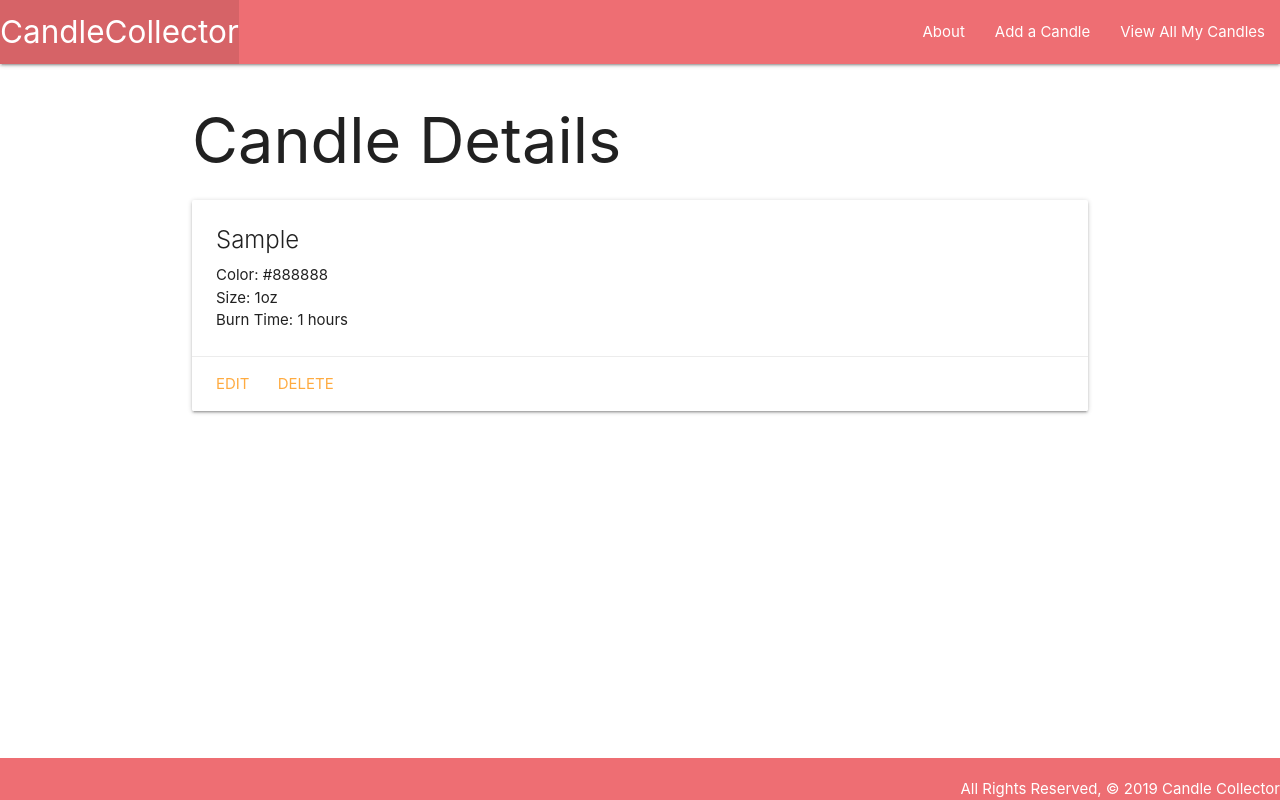
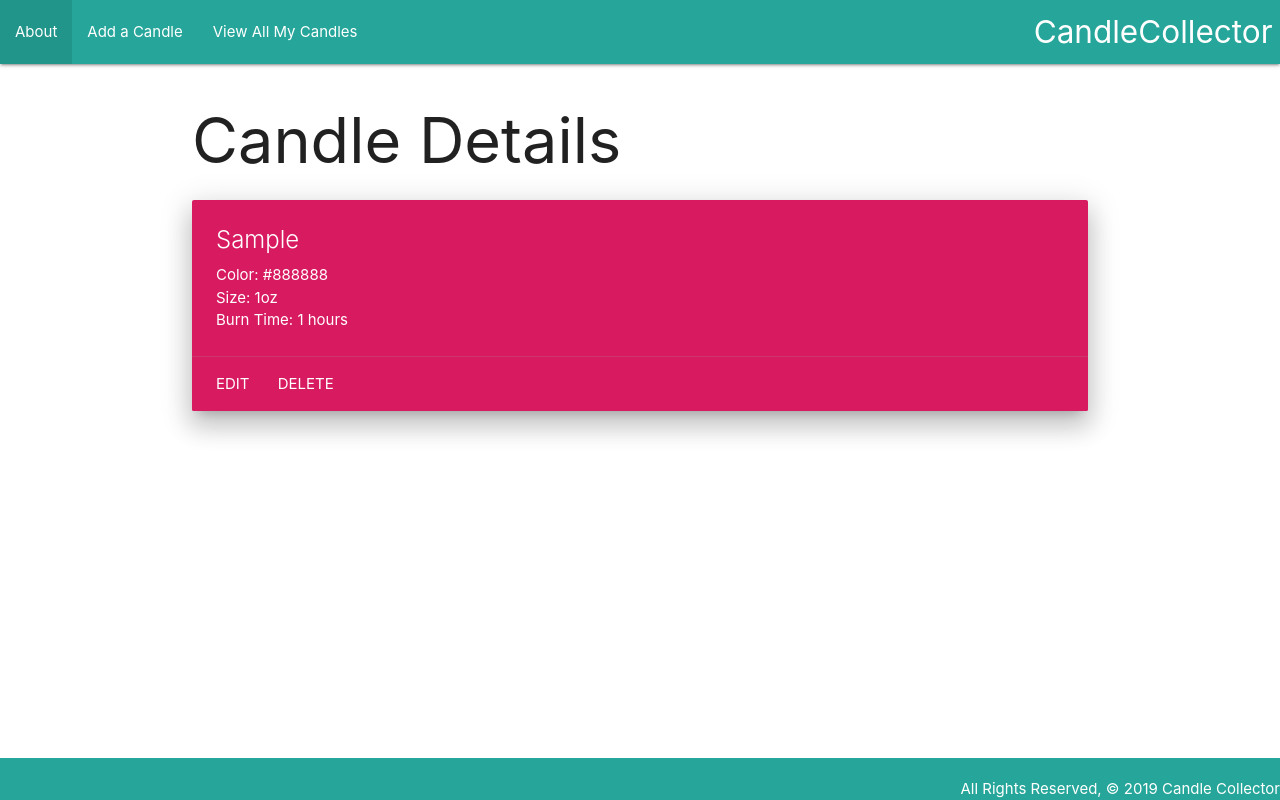
Before and after one commit to kellynelson13/candle_collector, a Django app: page /candles/1/ in a window 1280 px wide. Run offline with Django 4.2, Linux system fonts and the light colour scheme; tables that the repository leaves empty hold one stand-in row (values such as "Sample post").

Commit message:
adds some custom styling with materialize

```diff
--- a/main_app/templates/base.html
+++ b/main_app/templates/base.html
@@ -18,15 +18,15 @@
     />
   </head>
   <body>
-    <header class="navbar-fixed">
+    <header class="navbar-fixed" >
       <nav>
-        <div class="nav-wrapper">
+        <div class="nav-wrapper teal lighten-1" >
           <ul>
             <li>
-              <a href="/" class="left brand-logo"> CandleCollector</a>
+              <a href="/" class="right brand-logo"> CandleCollector</a>
             </li>
           </ul>
-          <ul class="right">
+          <ul class="left">
             <li><a href="/about">About</a></li>
             <li><a href="{% url 'candle_create' %}">Add a Candle</a></li>
             <li><a href="/candles">View All My Candles</a></li>
@@ -35,7 +35,7 @@
       </nav>
     </header>
     <main class="container">{% block content %} {% endblock %}</main>
-    <footer class="page-footer">
+    <footer class="page-footer teal lighten-1">
       <div class="right">All Rights Reserved, © 2019 Candle Collector</div>
     </footer>
   </body>
--- a/main_app/templates/candles/detail.html
+++ b/main_app/templates/candles/detail.html
@@ -3,16 +3,16 @@
 
 <h1>Candle Details</h1>
 
-<div class="card">
-  <div class="card-content">
+<div class="card pink darken-1 z-depth-4">
+  <div class="card-content white-text">
     <span class="card-title">{{ candle.scent }}</span>
     <p>Color: {{ candle.color }}</p>
     <p>Size: {{ candle.ounces }}oz</p>
     <p>Burn Time: {{candle.burn_time}} hours</p>
   </div>
   <div class="card-action">
-    <a href="{% url 'candles_update' candle.id %}">Edit</a>
-    <a href="{% url 'candles_delete' candle.id %}">Delete</a>
+    <a class="white-text" href="{% url 'candles_update' candle.id %}">Edit</a>
+    <a class="white-text" href="{% url 'candles_delete' candle.id %}">Delete</a>
   </div>
 </div>
 
--- a/main_app/templates/candles/index.html
+++ b/main_app/templates/candles/index.html
@@ -3,8 +3,8 @@
 <h1>Candle List</h1>
 
 {% for candle in candles %}
-<div class="card">
-  <a href="{% url 'detail' candle.id %}">
+<div class="card pink darken-1 z-depth-4">
+  <a class="white-text" href="{% url 'detail' candle.id %}">
     <div class="card-content">
       <span class="card-title">{{ candle.scent }}</span>
       <p>Color: {{ candle.color }}</p>
```
Also changed, not shown: main_app/static/css/style.css (line endings or trailing spaces).
